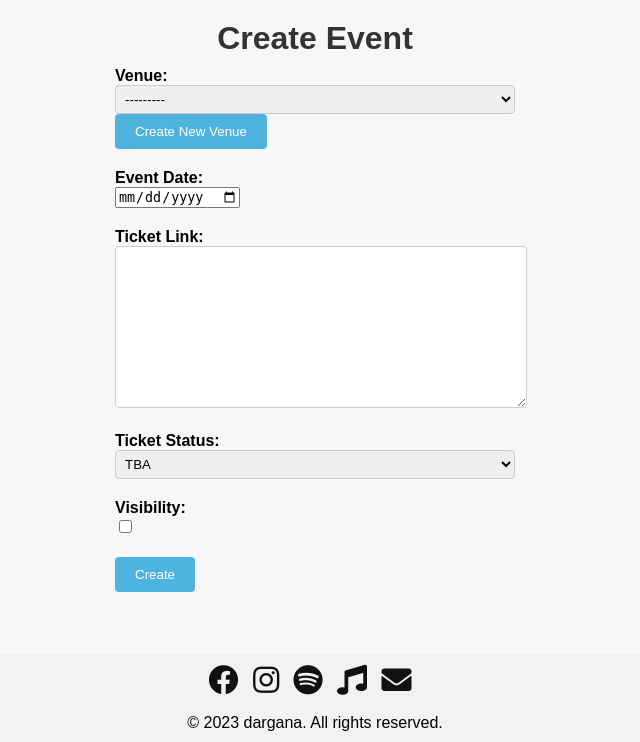
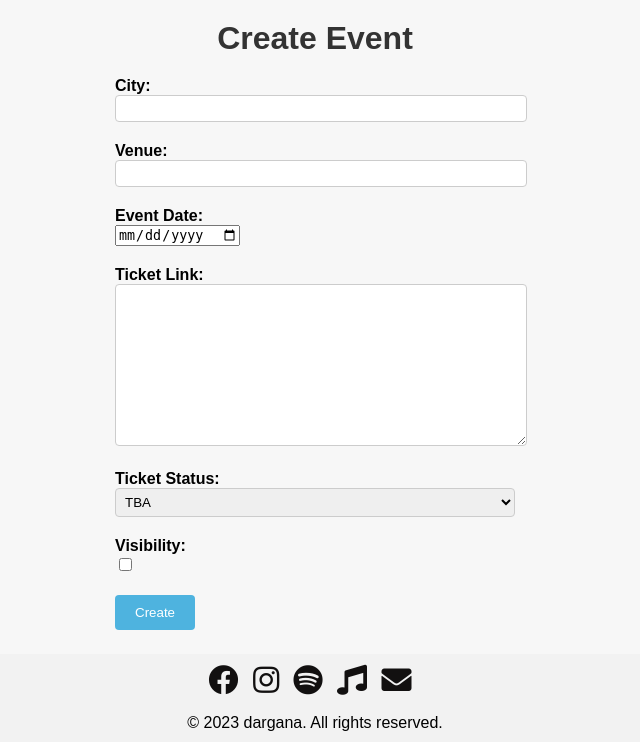
Before and after one commit to stonyte1/bandcamp, a Django app: page /concerts/create in a window 1280 px wide. Shown: the part 58-800 px from the top of the page, without its empty margins (325-965 px from the left). Run offline with Django 4.2, Linux system fonts and the light colour scheme; the visitor is signed in with stand-in values (Sample User, id 1); data that the repository does not hold is empty.

Commit message:
Concert form update

```diff
--- a/bandcamp/concerts/forms.py
+++ b/bandcamp/concerts/forms.py
@@ -5,14 +5,7 @@ class ConcertForm(forms.ModelForm):
 
     class Meta:
         model = Concert
-        fields = ['city', 'venue', 'date', 'ticket_status', 'link', 'visible']
+        fields = ['city_name', 'venue_name', 'date', 'ticket_status', 'link', 'visible']
         widgets = {
             'date': forms.DateInput(attrs={'type': 'date'})
         }
-
-
-class ConcertVenueForm(forms.ModelForm):
-
-    class Meta:
-        model = ConcertVenue
-        fields = ['city', 'name']
--- a/bandcamp/concerts/models.py
+++ b/bandcamp/concerts/models.py
@@ -39,17 +39,21 @@ class ConcertVenue(models.Model):
 
 
 class Concert(models.Model):
+    city_name = models.CharField(_("city name"), max_length=50, null=True, blank=True)
+    venue_name = models.CharField(_("venue name"), max_length=100, null=True, blank=True)
     city = models.ForeignKey(
         ConcertCity,
         verbose_name=_("city"),
         on_delete=models.CASCADE,
-        related_name='concerts'
+        related_name='concerts',
+        null=True, blank=True
     )
     venue = models.ForeignKey(
         ConcertVenue,
         verbose_name=_("venue"),
         on_delete=models.CASCADE,
         related_name='concerts',
+        null=True, blank=True
     )
     date= models.DateField(_("date"), default=None)
     STATUS_CHOICES = (
--- /dev/null
+++ b/bandcamp/concerts/templates/concert/concert_form.html
@@ -0,0 +1,33 @@
+{% extends 'base.html' %}
+{% block content %}
+<h1 class="title">Create Event</h1>
+    <form method="POST" enctype="multipart/form-data">
+        {% csrf_token %}
+        <div class='error-box'>{{ form.non_field_errors }}</div>
+        <div>
+            <label for="id_city_name">City:</label>
+            {{ form.city_name }}
+        </div>
+        <div>
+            <label for="id_venue_name">Venue:</label>
+            {{ form.venue_name }}
+        </div>
+        <div>
+            <label for="id_date">Event Date:</label>
+            {{ form.date}}
+        </div>
+        <div>
+            <label for="id_link">Ticket Link:</label>
+            {{ form.link }}
+        </div>
+        <div>
+            <label for="id_ticket_status">Ticket Status:</label>
+            {{ form.ticket_status }}
+        </div>
+        <div>
+            <label for="id_visible">Visibility:</label>
+            {{ form.visible }}
+        </div>
+        <button type="submit">Create</button>
+    </form>
+{% endblock content %}
--- a/bandcamp/concerts/templates/concert_form.html
+++ /dev/null
@@ -1,94 +0,0 @@
-{% extends 'base.html' %}
-{% block content %}
-<style>
-    /* Styles for the overlay */
-    .overlay {
-        display: none;
-        position: fixed;
-        z-index: 999;
-        left: 0;
-        top: 0;
-        width: 100%;
-        height: 100%;
-        background-color: rgba(0, 0, 0, 0.5);
-    }
-
-    .overlay-content {
-        background-color: #fefefe;
-        margin: 20% auto;
-        padding: 20px;
-        border: 1px solid #888;
-        width: 80%;
-        max-width: 500px;
-    }
-</style>
-
-<h1 class="title">Create Event</h1>
-    <form method="POST" enctype="multipart/form-data">
-        {% csrf_token %}
-        <div>
-            <label for="id_venue">Venue:</label>
-            {{ form.venue }}
-            <button type="button" id="new-venue-button">Create New Venue</button>
-        </div>
-        <div>
-            <label for="id_date">Event Date:</label>
-            {{ form.date}}
-        </div>
-        <div>
-            <label for="id_link">Ticket Link:</label>
-            {{ form.link }}
-        </div>
-        <div>
-            <label for="id_ticket_status">Ticket Status:</label>
-            {{ form.ticket_status }}
-        </div>
-        <div>
-            <label for="id_visible">Visibility:</label>
-            {{ form.visible }}
-        </div>
-        <button type="submit">Create</button>
-    </form>
-
-<div id="new-venue-overlay" class="overlay">
-    <div class="overlay-content">
-        <h2>Create New Venue</h2>
-        <form id="create-venue-form" method="POST" action="{% url 'venue_create' %}">
-            {% csrf_token %}
-            <!-- Venue form fields -->
-            {{ venue_form.as_p }}
-            <button type="submit">Create</button>
-        </form>
-    </div>
-</div>
-
-<script>
-    document.getElementById("new-venue-button").addEventListener("click", function() {
-        document.getElementById("new-venue-overlay").style.display = "block";
-    });
-
-    document.getElementById("create-venue-form").addEventListener("submit", function(event) {
-        event.preventDefault(); // Prevent the default form submission
-        const form = event.target;
-        const formData = new FormData(form);
-
-        fetch(form.action, {
-            method: form.method,
-            body: formData,
-            headers: {
-                "X-CSRFToken": "{{ csrf_token }}"
-            }
-        })
-        .then(response => response.json())
-        .then(data => {
-            // Handle the response data or perform any desired action
-            console.log(data);
-            document.getElementById("new-venue-overlay").style.display = "none";
-            // You can update the venue field of the concert form with the newly created venue if needed
-        })
-        .catch(error => {
-            console.error(error);
-        });
-    });
-</script>
-{% endblock content %}
--- a/bandcamp/concerts/urls.py
+++ b/bandcamp/concerts/urls.py
@@ -5,5 +5,5 @@ from . import views
 urlpatterns = [
     path('concerts/', views.ConcertListView.as_view(), name='concerts'),
     path('concerts/create', views.ConcertCreateView.as_view(), name='create_concerts'),
-    path('venue/create/', views.create_venue, name='venue_create')
+    path('concerts/<int:pk>/update/', views.ConcertUpdateDeleteView.as_view(), name='concert_update'),
 ]
--- a/bandcamp/concerts/views.py
+++ b/bandcamp/concerts/views.py
@@ -1,53 +1,65 @@
-from django.shortcuts import render, redirect
+from django.shortcuts import render, redirect, get_object_or_404
 from django.views import generic
 from . models import Concert
-from . forms import ConcertForm, ConcertVenueForm
+from . forms import ConcertForm
 from django.contrib.auth.mixins import LoginRequiredMixin, UserPassesTestMixin
 from django.urls import reverse, reverse_lazy
 from django.http import JsonResponse
+from django.contrib import messages
 
 
 class ConcertListView(generic.ListView):
     model = Concert
-    template_name = "concert_view.html"
+    template_name = "concert/concert_view.html"
     context_object_name = 'concerts'
 
-
-def create_venue(request):
-    if request.method == 'POST':
-        form = ConcertVenueForm(request.POST)
-        if form.is_valid():
-            venue = form.save()
-            return JsonResponse({'success': True, 'venue_id': venue.pk})
-        else:
-            return JsonResponse({'success': False, 'errors': form.errors})
-    else:
-        form = ConcertVenueForm()
-
-    return render(request, 'create_venue.html', {'form': form})
 
 
 class ConcertCreateView(LoginRequiredMixin, generic.CreateView):
     model = Concert
     form_class = ConcertForm
-    template_name = 'concert_form.html'
+    template_name = 'concert/concert_form.html'
     success_url = reverse_lazy('concerts')
+
+    def form_valid(self, form):
+        city_name = form.cleaned_data.get('city_name')
+        venue_name = form.cleaned_data.get('venue_name')
+
+        if not city_name or not venue_name:
+            form.add_error(None, "City name and venue name are required.")
+            return self.form_invalid(form)
+
+        return super().form_valid(form)
+
+
+
+class ConcertUpdateDeleteView(LoginRequiredMixin, generic.UpdateView):
+    model = Concert
+    template_name = 'concert/concert_update.html'
+    success_url = reverse_lazy('concerts')
+    form_class = ConcertForm
 
     def get_context_data(self, **kwargs):
         context = super().get_context_data(**kwargs)
-        context['venue_form'] = ConcertVenueForm()
+        concert = self.get_object()
+        context['concert'] = concert
         return context
 
-    def form_valid(self, form):
-        context = self.get_context_data()
-        venue_form = context['venue_form']
+    def get(self, request, *args, **kwargs):
+        return self.post(request, *args, **kwargs)
 
-        if form.is_valid() and venue_form.is_valid():
-            self.object = form.save()
-            venue = venue_form.save()
-            # Associate the newly created venue with the concert
-            self.object.venue = venue
-            self.object.save()
-            return super().form_valid(form)
+    def post(self, request, *args, **kwargs):
+        if 'delete' in request.POST:
+            return self.delete(request, *args, **kwargs)
         else:
-            return self.form_invalid(form)
+            return super().post(request, *args, **kwargs)
+
+    def delete(self, request, *args, **kwargs):
+        album = self.get_object()
+        album.delete()
+        return redirect(self.success_url)
+
+    def get_object(self, queryset=None):
+        queryset = self.get_queryset()
+        obj = get_object_or_404(queryset, pk=self.kwargs['pk'])
+        return obj
```
Also changed, not shown: bandcamp/concerts/templates/concert/concert_update.html (added, +34 -0 lines), bandcamp/concerts/templates/concert/concert_view.html (added, +38 -0 lines), bandcamp/concerts/templates/concert_view.html (deleted, +0 -22 lines), bandcamp/music/static/manage.css (+38 -1 lines), bandcamp/concerts/migrations/0005_concert_city_name_concert_venue_name_and_more.py (added), bandcamp/concerts/templates/concert/create_venue.html (renamed from bandcamp/concerts/templates/create_venue.html).
